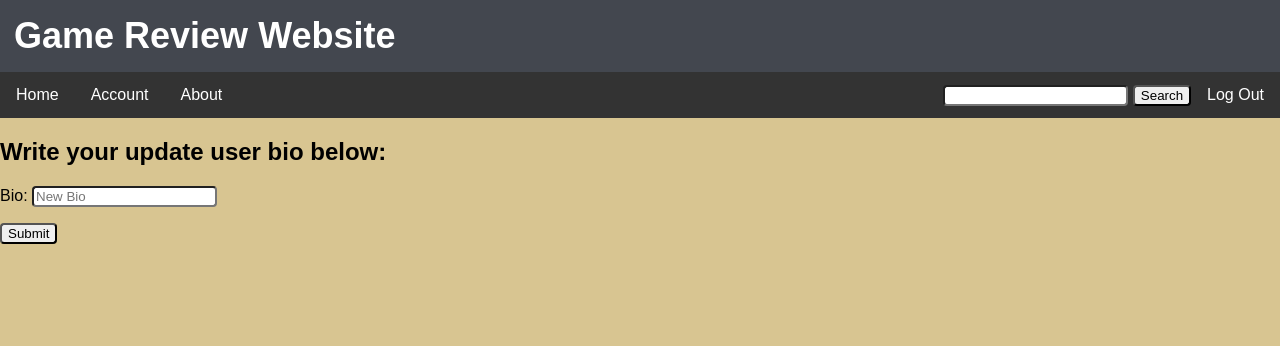
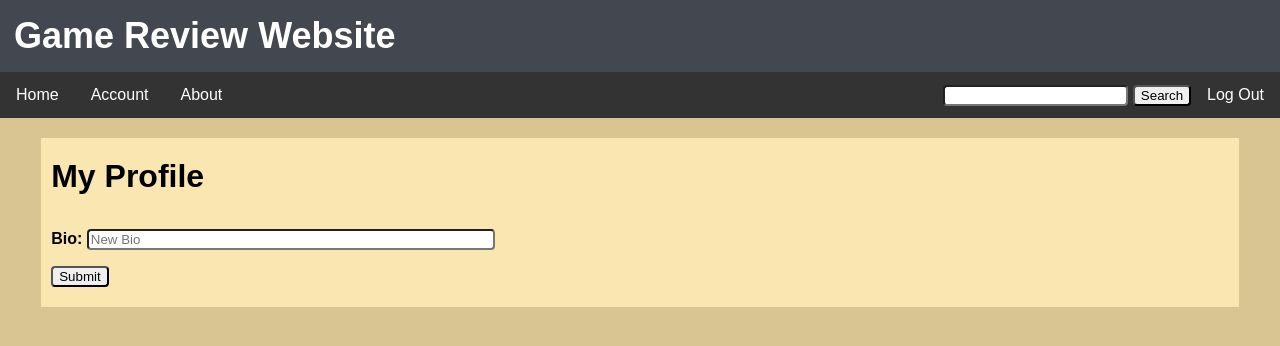
Before and after one commit to fernanen/CS340GroupProject, a PHP site: page /updateBioPage.php in a window 1280 px wide. Shown: the top 346 px of the page. Run offline with PHP 8.4, Linux system fonts and the light colour scheme; the visitor is signed in with stand-in values (Sample User, id 1).

Commit message:
lots of css updates

```diff
--- a/about.php
+++ b/about.php
@@ -1,6 +1,8 @@
 <?php include("./header.php");?>
 
-<center><h1>FAQ</h1></center>
+<div class ="outwrapper"><div class="textwrapper">
+
+<center><h1 style="margin:0px;padding:0px;">FAQ</h1></center>
 <ul>
     <li>Why is every user review so bad?</li>
     <br>
@@ -10,7 +12,7 @@
         <p style="margin-left: 40px">We only take positive feedback.</p>
     <li>Why are so many of the reviews the opposite of their scores?</li>
     <br>
-        <p style="margin-left: 40px">No reason.</p>
+        <p style="margin-left: 40px">Turns out people can just write whatever they want and it doesn't matter.</p>
 </ul>
 
 <center><h1>Contact Us</h1></center>
--- a/mainPage.php
+++ b/mainPage.php
@@ -37,7 +37,7 @@
 				echo "<div class = \"badscore score critic\">Critic<br>$row[4]</div>";
 			}
 
-			if($row[5] > 70){
+			if($row[4] > 70){
 				echo "<div class = \"goodscore score user\">User<br>$row[5]</div>";
 			}
 
--- a/myStyle.css
+++ b/myStyle.css
@@ -20,6 +20,10 @@ h2.main a{
 	color: white;
 }
 
+h2.Update{
+	margin-top: -10px;
+}
+
 div.mainwrapper {
 	background: #d8c591;
 	height: 100%
@@ -29,7 +33,7 @@ div.textwrapper{
 	background: #f9e6b1;
 	width: 92%;
 	margin: 20px 0px 20px 0px;
-	padding: 20px 0px 20px 0px;
+	padding: 20px 10px 20px 10px;
 	display: inline-block;
 	text-align: left;
 }
@@ -38,9 +42,8 @@ div.outwrapper{
 	text-align: center;
 }
 
-li.profile{
-	font-size: 20px;
-	list-style-type: none;
+.profile{
+	font-size: 25px;
 }
 
 .gamewrapper{
--- a/updateBioPage.php
+++ b/updateBioPage.php
@@ -1,9 +1,10 @@
 <?php include("./header.php");?>
-<h2 class = "Update">Write your update user bio below:</h2>
+<div class ="outwrapper"><div class="textwrapper">
+<a style="font-size:32px;"><b>My Profile</b></a><br><br>
 <form name = "updateContent" class = "Bio" action = "updateBio.php" method = "post" >
 		<p>
-			<label for="Bio">Bio:<label>
-			<input type="text" name = "bio" id = "bio" placeHolder = "New Bio">
+			<label for="Bio"><b>Bio:</b><label>
+			<input type="text" name = "bio" id = "bio" placeHolder = "New Bio" style="width:400px;">
 		</p>
 	<input type = "submit" value = "Submit">
 </form>
```
Also changed, not shown: myAccount.php (+19 -2 lines).
